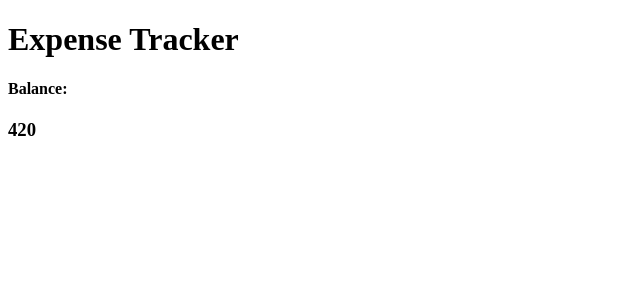
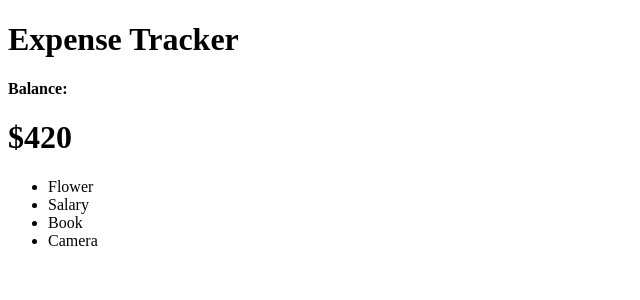
Before and after one commit to vvictorious/expense_tracker_react_useContext, a React (Create React App) app in the folder expense-tracker/: page / in a window 1280 px wide. Shown: the top 300 px of the page, without its empty margins (0-640 px from the left). Built offline with nearby package versions, Linux system fonts and the light colour scheme.

Commit message:
added the transactionList component which has a nested child component rendering each transaction

```diff
--- a/expense-tracker/src/App.js
+++ b/expense-tracker/src/App.js
@@ -3,12 +3,14 @@ import './App.css';
 import { GlobalProvider } from './context/GlobalState'
 import { Header } from './components/Header'
 import { Balance } from './components/Balance'
+import { TransactionList } from './components/TransactionList'
 
 function App() {
   return (
     <GlobalProvider>
       <Header />
       <Balance />
+      <TransactionList />
     </GlobalProvider>
   );
 }
--- a/expense-tracker/src/components/Balance.js
+++ b/expense-tracker/src/components/Balance.js
@@ -12,7 +12,7 @@ export const Balance = () => {
     return (
         <div>
             <h4>Balance:</h4>
-            <h3>{amount}</h3>
+            <h1>${amount}</h1>
         </div>
     )
 }
--- /dev/null
+++ b/expense-tracker/src/components/Transaction.js
@@ -0,0 +1,9 @@
+import React from 'react'
+
+export const Transaction = ({transaction}) => {
+    return (
+        <li>
+            {transaction.text}
+        </li>
+    )
+}
--- /dev/null
+++ b/expense-tracker/src/components/TransactionList.js
@@ -0,0 +1,15 @@
+import React, { useContext } from 'react'
+import { GlobalContext } from '../context/GlobalState';
+import { Transaction } from './Transaction'
+
+
+export const TransactionList = () => {
+    const { transactions } = useContext(GlobalContext)
+    return (
+        <ul>
+            {transactions.map(transaction => (
+                <Transaction transaction={transaction} key={transaction.key} />
+            ))}
+        </ul>
+    )
+}
```
